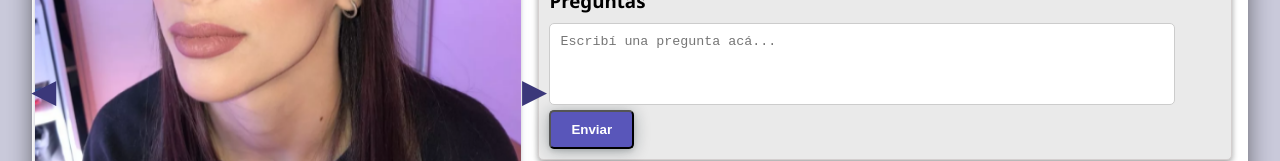
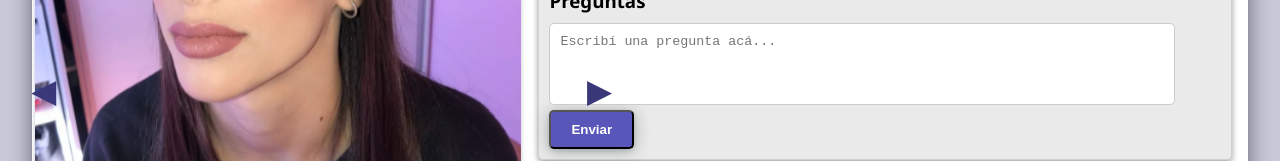
Before and after one commit to melrz/EmpleAR, a plain HTML site: page descripcion.html in a window 1280 px wide. Shown: the part 390-551 px from the top of the page. Drawn offline with Linux system fonts and the light colour scheme.

Commit message:
Add files via upload

```diff
--- a/descripcion.html
+++ b/descripcion.html
@@ -252,7 +252,7 @@
       }
 
       .arrow-right {
-        margin-left: 490px;
+        margin-left: 555px;
       }
 
       button{
```
